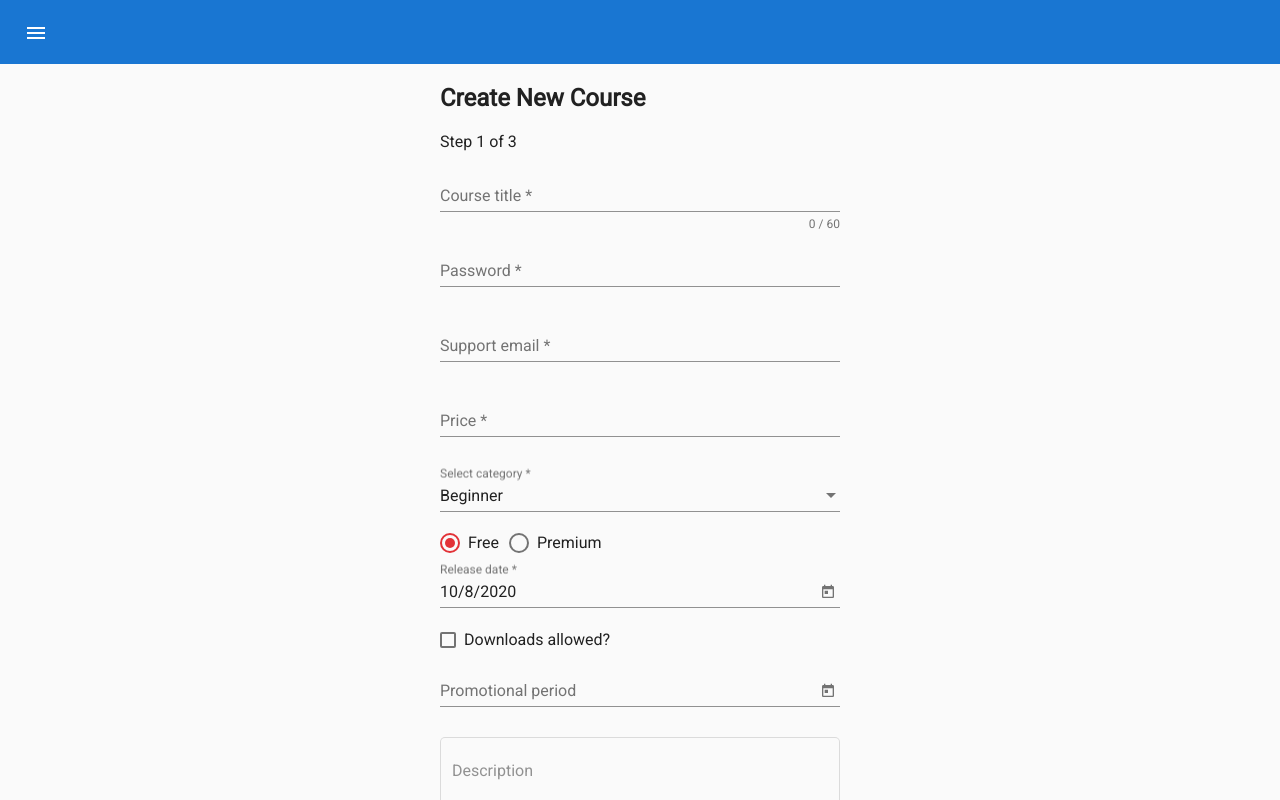
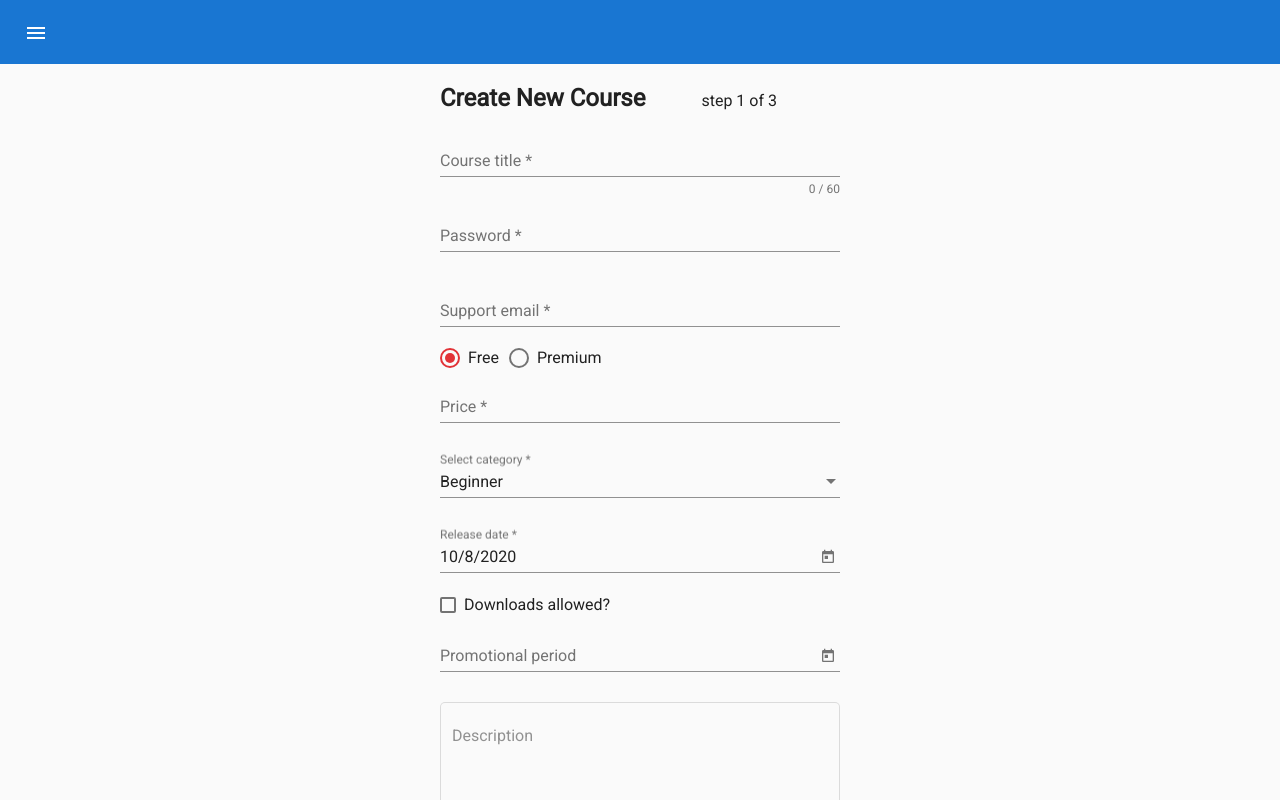
Before and after one commit to angular-university/angular-forms-course, an Angular app: page /add-new-course in a window 1280 px wide. Built offline with nearby package versions, Linux system fonts and the light colour scheme.

Commit message:
Angular Forms Course

```diff
--- a/src/app/app.module.ts
+++ b/src/app/app.module.ts
@@ -37,6 +37,7 @@ import {PasswordStrengthDirective} from './directives/password-strength.directiv
 import {OnlyOneErrorPipe} from './pipes/only-one-error.pipe';
 import {MatRadioModule} from '@angular/material/radio';
 import {MatCheckboxModule} from '@angular/material/checkbox';
+import {CreateCourseStepOneComponent} from './create-course/create-course-step-one/create-course-step-one.component';
 
 @NgModule({
     declarations: [
@@ -49,7 +50,8 @@ import {MatCheckboxModule} from '@angular/material/checkbox';
         LoginComponent,
         CreateCourseComponent,
         PasswordStrengthDirective,
-        OnlyOneErrorPipe
+        OnlyOneErrorPipe,
+        CreateCourseStepOneComponent
     ],
     imports: [
         BrowserModule,
--- /dev/null
+++ b/src/app/create-course/create-course-step-one/create-course-step-one.component.html
@@ -0,0 +1,128 @@
+<div [formGroup]="form">
+
+  <mat-form-field>
+
+    <input matInput
+           placeholder="Course title"
+           formControlName="title" #titleHint>
+
+    <mat-hint align="end">
+      {{titleHint.value.length}} / 60
+    </mat-hint>
+
+  </mat-form-field>
+
+  <mat-form-field>
+
+    <input matInput type="password" placeholder="Password" formControlName="adminPassword">
+
+  </mat-form-field>
+
+  <ng-container *ngIf="(form.controls['adminPassword'].errors | onlyOneError:['minlength', 'passwordStrength']) as error ">
+
+    <div class="field-message" *ngIf="error.minlength">Your password must have {{error.minlength.requiredLength}} chars, but it only has {{error.minlength.actualLength}}.</div>
+
+    <div class="field-message" *ngIf="error.passwordStrength">Your password must have lower case, upper case and numeric characters.</div>
+
+  </ng-container>
+
+  <mat-form-field>
+
+    <input matInput
+           placeholder="Support email"
+           formControlName="supportEmail">
+
+  </mat-form-field>
+
+  <mat-radio-group formControlName="courseType">
+    <mat-radio-button value="free">Free</mat-radio-button>
+    <mat-radio-button value="premium">Premium</mat-radio-button>
+  </mat-radio-group>
+
+  <mat-form-field>
+
+    <input matInput
+           placeholder="Price"
+           formControlName="price">
+
+  </mat-form-field>
+
+  <mat-form-field>
+
+    <mat-select placeholder="Select category"
+                formControlName="category">
+
+      <mat-option value="BEGINNER">
+        Beginner</mat-option>
+      <mat-option value="INTERMEDIATE">
+        Intermediate</mat-option>
+      <mat-option value="ADVANCED">
+        Advanced</mat-option>
+
+    </mat-select>
+
+  </mat-form-field>
+
+  <mat-form-field>
+
+    <input matInput [matDatepicker]="myDatepicker" placeholder="Release date"
+           formControlName="releasedAt">
+
+    <mat-datepicker-toggle matSuffix
+                           [for]="myDatepicker">
+
+    </mat-datepicker-toggle>
+
+    <mat-datepicker #myDatepicker></mat-datepicker>
+
+  </mat-form-field>
+
+  <mat-checkbox color="primary" formControlName="downloadsAllowed">
+    Downloads allowed?
+  </mat-checkbox>
+
+  <mat-form-field>
+
+    <mat-label>Promotional period</mat-label>
+
+    <mat-date-range-input [rangePicker]="promoPicker">
+      <input matStartDate placeholder="Start date" formControlName="promoPeriodStartAt">
+      <input matEndDate placeholder="End date" formControlName="promoPeriodEndAt">
+    </mat-date-range-input>
+
+    <mat-datepicker-toggle matSuffix [for]="promoPicker"></mat-datepicker-toggle>
+
+    <mat-date-range-picker #promoPicker></mat-date-range-picker>
+
+    <mat-error *ngIf="form.errors?.promoPeriod && form.dirty">The start date must be before the end date.</mat-error>
+
+  </mat-form-field>
+
+  <mat-form-field appearance="outline">
+
+        <textarea matInput placeholder="Description"
+                  formControlName="longDescription">
+
+        </textarea>
+
+  </mat-form-field>
+
+  <div class="form-buttons">
+
+    <button mat-raised-button (click)="reset()">
+      Reset
+    </button>
+
+    <button mat-raised-button color="primary" [disabled]="!form.valid" (click)="continueToStep2()">
+      Continue to Step 2
+    </button>
+
+  </div>
+
+  <div class="form-val">
+
+    {{form.errors | json}}
+
+  </div>
+
+</div>
--- /dev/null
+++ b/src/app/create-course/create-course-step-one/create-course-step-one.component.ts
@@ -0,0 +1,45 @@
+import { Component, OnInit } from '@angular/core';
+import {FormBuilder, FormGroup, Validators} from '@angular/forms';
+import {createPasswordStrengthValidator} from '../../validators/password-strength.validator';
+import {createPromoRangeValidator} from '../../validators/date-range.validator';
+
+@Component({
+  selector: 'create-course-step-one',
+  templateUrl: './create-course-step-one.component.html',
+  styleUrls: ['./create-course-step-one.component.scss']
+})
+export class CreateCourseStepOneComponent implements OnInit {
+
+  form: FormGroup;
+
+  constructor(private fb: FormBuilder) {
+    this.form = fb.group({
+      title: ["", [Validators.required, Validators.minLength(3), Validators.maxLength(60)]],
+      adminPassword: ["", [Validators.required, Validators.minLength(8), createPasswordStrengthValidator()]],
+      supportEmail: ["", [Validators.required, Validators.email]],
+      price: [null, [Validators.required, Validators.pattern("[0-9]+")]],
+      category: ["BEGINNER", Validators.required],
+      courseType: ["free", Validators.required],
+      downloadsAllowed: [false, Validators.requiredTrue],
+      promoPeriodStartAt: [null],
+      promoPeriodEndAt: [null],
+      releasedAt: [new Date(), Validators.required],
+      longDescription: ["",[Validators.required, Validators.minLength(3)]]
+    }, {
+      validators: createPromoRangeValidator()
+    });
+  }
+
+  ngOnInit() {
+
+  }
+
+  reset() {
+    this.form.reset();
+  }
+
+  continueToStep2() {
+    console.log("Step 1 form values", this.form.value);
+  }
+
+}
--- a/src/app/create-course/create-course.component.css
+++ b/src/app/create-course/create-course.component.css
@@ -1,5 +1,12 @@
 
-
-h2, .current-step {
+h2 {
   font-family: "Roboto";
 }
+
+.current-step {
+  font-family: "Roboto";
+  font-weight: normal;
+  font-size: 16px;
+  display: inline-block;
+  margin-left: 50px;
+}
--- a/src/app/create-course/create-course.component.html
+++ b/src/app/create-course/create-course.component.html
@@ -1,137 +1,11 @@
 
-<div class="create-course-panel">
+<div class="create-course-panel data-form">
 
-  <div class="data-form" [formGroup]="step1Form">
+  <h2 class="title">Create New Course <span class="current-step"> step {{currentStep}} of 3</span></h2>
 
-    <h2 class="title">Create New Course</h2>
 
-    <p class="current-step">Step {{currentStep}} of 3</p>
 
-    <mat-form-field>
 
-      <input matInput
-             placeholder="Course title"
-             formControlName="title" #titleHint>
-
-      <mat-hint align="end">
-        {{titleHint.value.length}} / 60
-      </mat-hint>
-
-    </mat-form-field>
-
-    <mat-form-field>
-
-      <input matInput type="password" placeholder="Password" formControlName="adminPassword">
-
-    </mat-form-field>
-
-    <ng-container *ngIf="(step1Form.controls['adminPassword'].errors | onlyOneError:['minlength', 'passwordStrength']) as error ">
-
-      <div class="field-message" *ngIf="error.minlength">Your password must have {{error.minlength.requiredLength}} chars, but it only has {{error.minlength.actualLength}}.</div>
-
-      <div class="field-message" *ngIf="error.passwordStrength">Your password must have lower case, upper case and numeric characters.</div>
-
-    </ng-container>
-
-    <mat-form-field>
-
-      <input matInput
-             placeholder="Support email"
-             formControlName="supportEmail">
-
-    </mat-form-field>
-
-    <mat-form-field>
-
-      <input matInput
-             placeholder="Price"
-             formControlName="price">
-
-    </mat-form-field>
-
-    <mat-form-field>
-
-      <mat-select placeholder="Select category"
-                  formControlName="category">
-
-        <mat-option value="BEGINNER">
-          Beginner</mat-option>
-        <mat-option value="INTERMEDIATE">
-          Intermediate</mat-option>
-        <mat-option value="ADVANCED">
-          Advanced</mat-option>
-
-      </mat-select>
-
-    </mat-form-field>
-
-    <mat-radio-group formControlName="courseType">
-      <mat-radio-button value="free">Free</mat-radio-button>
-      <mat-radio-button value="premium">Premium</mat-radio-button>
-    </mat-radio-group>
-
-    <mat-form-field>
-
-      <input matInput [matDatepicker]="myDatepicker" placeholder="Release date"
-             formControlName="releasedAt">
-
-      <mat-datepicker-toggle matSuffix
-                             [for]="myDatepicker">
-
-      </mat-datepicker-toggle>
-
-      <mat-datepicker #myDatepicker></mat-datepicker>
-
-    </mat-form-field>
-
-    <mat-checkbox color="primary" formControlName="downloadsAllowed">
-      Downloads allowed?
-    </mat-checkbox>
-
-    <mat-form-field>
-
-      <mat-label>Promotional period</mat-label>
-
-      <mat-date-range-input [rangePicker]="promoPicker">
-        <input matStartDate placeholder="Start date" formControlName="promoPeriodStartAt">
-        <input matEndDate placeholder="End date" formControlName="promoPeriodEndAt">
-      </mat-date-range-input>
-
-      <mat-datepicker-toggle matSuffix [for]="promoPicker"></mat-datepicker-toggle>
-
-      <mat-date-range-picker #promoPicker></mat-date-range-picker>
-
-      <mat-error *ngIf="step1Form.errors?.promoPeriod && step1Form.dirty">The start date must be before the end date.</mat-error>
-
-    </mat-form-field>
-
-    <mat-form-field appearance="outline">
-
-        <textarea matInput placeholder="Description"
-                  formControlName="longDescription">
-
-        </textarea>
-
-    </mat-form-field>
-
-    <div class="form-buttons">
-
-      <button mat-raised-button (click)="reset()">
-        Reset
-      </button>
-
-      <button mat-raised-button color="primary" [disabled]="!step1Form.valid" (click)="continueToStep2()">
-        Continue to Step 2
-      </button>
-
-    </div>
-
-    <div class="form-val">
-
-      {{step1Form.errors | json}}
-
-    </div>
-
-  </div>
+  <create-course-step-one></create-course-step-one>
 
 </div>
--- a/src/app/create-course/create-course.component.ts
+++ b/src/app/create-course/create-course.component.ts
@@ -1,7 +1,5 @@
 import { Component, OnInit } from '@angular/core';
-import {FormBuilder, FormGroup, Validators} from '@angular/forms';
-import {createPasswordStrengthValidator} from '../validators/password-strength.validator';
-import {createPromoRangeValidator} from '../validators/date-range.validator';
+
 
 @Component({
   selector: 'create-course',
@@ -10,38 +8,16 @@ import {createPromoRangeValidator} from '../validators/date-range.validator';
 })
 export class CreateCourseComponent implements OnInit {
 
-  step1Form: FormGroup;
+
 
   currentStep = 1;
 
-  constructor(private fb: FormBuilder) {
-    this.step1Form = fb.group({
-      title: ["", [Validators.required, Validators.minLength(3), Validators.maxLength(60)]],
-      adminPassword: ["", [Validators.required, Validators.minLength(8), createPasswordStrengthValidator()]],
-      supportEmail: ["", [Validators.required, Validators.email]],
-      price: [null, [Validators.required, Validators.pattern("[0-9]+")]],
-      category: ["BEGINNER", Validators.required],
-      courseType: ["free", Validators.required],
-      downloadsAllowed: [false, Validators.requiredTrue],
-      promoPeriodStartAt: [null],
-      promoPeriodEndAt: [null],
-      releasedAt: [new Date(), Validators.required],
-      longDescription: ["",[Validators.required, Validators.minLength(3)]]
-    }, {
-      validators: createPromoRangeValidator()
-    });
-  }
+
 
   ngOnInit() {
 
   }
 
-  reset() {
-    this.step1Form.reset();
-  }
 
-  continueToStep2() {
-    console.log("Step 1 form values", this.step1Form.value);
-  }
 
 }
```
Also changed, not shown: src/app/create-course/create-course-step-one/create-course-step-one.component.scss (added).
